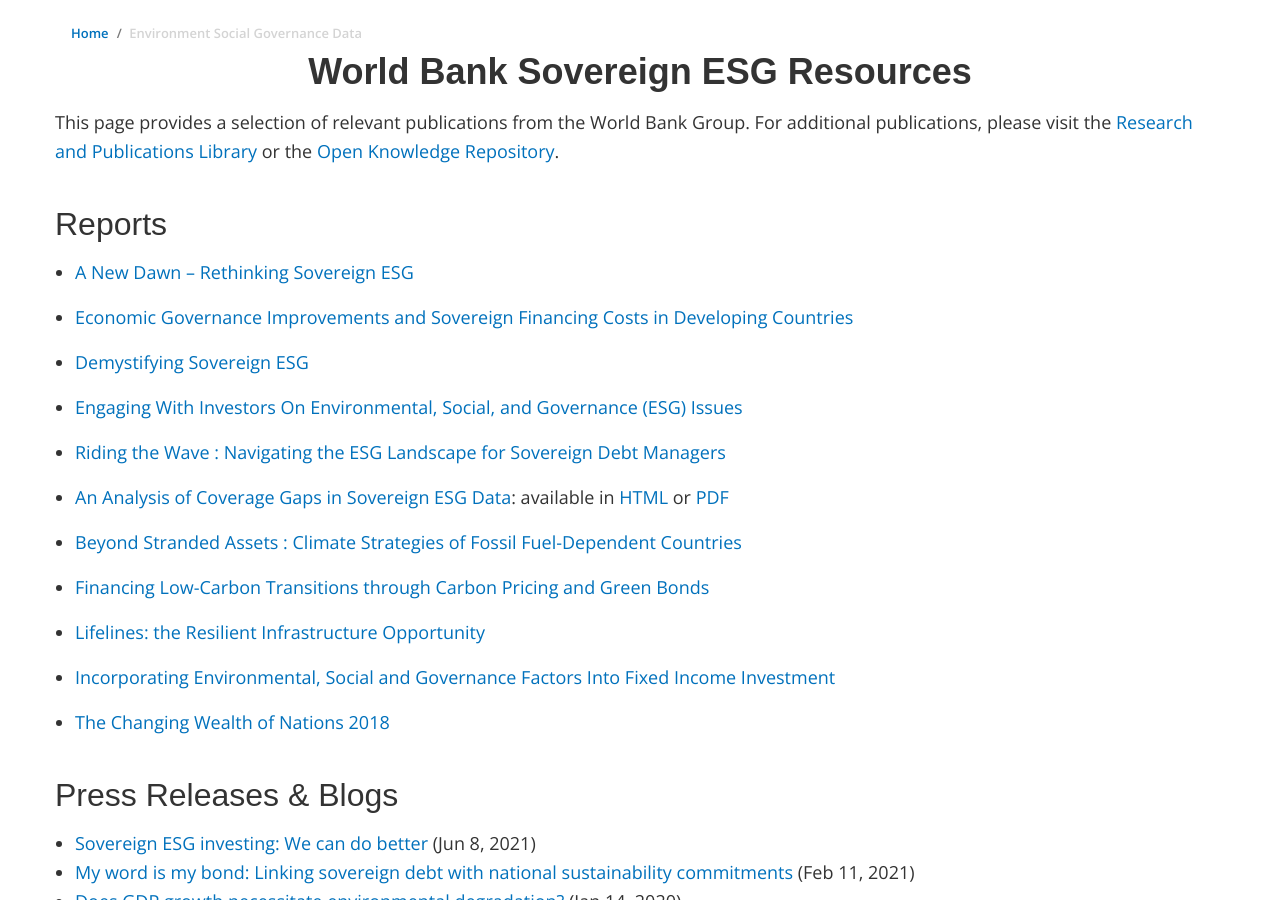
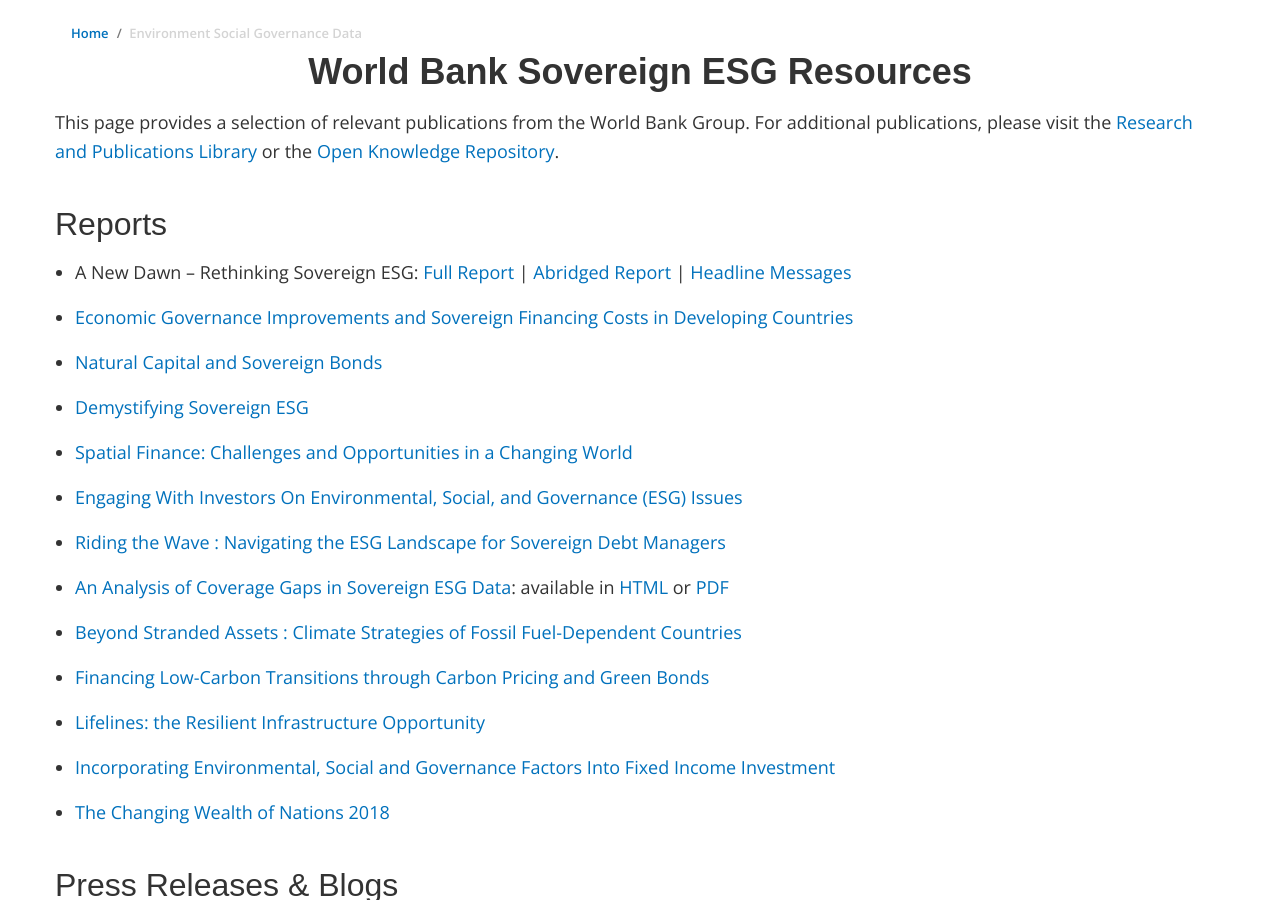
Before and after one commit to tgherzog/wbg-esg-website, a Jekyll site: the page built from research.md, in a window 1280 px wide and 900 px high, scrolled down 479 px. Built offline with Jekyll 4.4.1, drawn with Linux system fonts in a browser that asks for light colours; nearby versions of some CDN libraries; some web fonts are replaced; library files that are not in the unit come from our copies.

Commit message:
Update reports

```diff
--- a/research.md
+++ b/research.md
@@ -8,19 +8,28 @@
 
 ### Reports
 
-* [A New Dawn – Rethinking Sovereign ESG](https://documents.worldbank.org/curated/en/694901623100755591)
+* A New Dawn – Rethinking Sovereign ESG:
+  [Full Report](https://documents.worldbank.org/curated/en/694901623100755591) |
+  [Abridged Report](https://documents.worldbank.org/curated/en/479341624946145041) |
+  [Headline Messages](https://documents.worldbank.org/curated/en/352121625037616857)
   <!-- (Jun 7, 2021) -->
 
 * [Economic Governance Improvements and Sovereign Financing Costs in Developing Countries](https://documents.worldbank.org/curated/en/565681620234717531)
   <!-- (May 5, 2021) -->
 
+* [Natural Capital and Sovereign Bonds](https://documents.worldbank.org/curated/en/628001617289818802)
+  <!-- (Apr 1, 2021) -->
+
 * [Demystifying Sovereign ESG](https://openknowledge.worldbank.org/handle/10986/35586)
   <!-- (Dec 31, 2020) -->
+
+* [Spatial Finance: Challenges and Opportunities in a Changing World](https://documents.worldbank.org/curated/en/850821606884753194)
+  <!-- (Dec 1, 2020) -->
 
 * [Engaging With Investors On Environmental, Social, and Governance (ESG) Issues](http://pubdocs.worldbank.org/en/375981604591250621/World-Bank-ESG-Guide-2020-FINAL-11-5-2020)
   <!-- (Nov 5, 2020) -->
 
-* [Riding the Wave : Navigating the ESG Landscape for Sovereign Debt Managers](https://openknowledge.worldbank.org/handle/10986/34673)
+* [Riding the Wave : Navigating the ESG Landscape for Sovereign Debt Managers](https://documents.worldbank.org/curated/en/186931603441706045)
   <!-- (Oct 22, 2020) -->
 
 * [An Analysis of Coverage Gaps in Sovereign ESG Data][esg-gaps-html]: available in [HTML][esg-gaps-html] or [PDF][esg-gaps-pdf]
```
